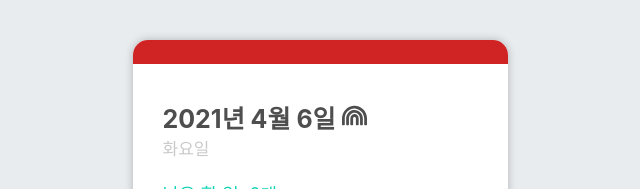
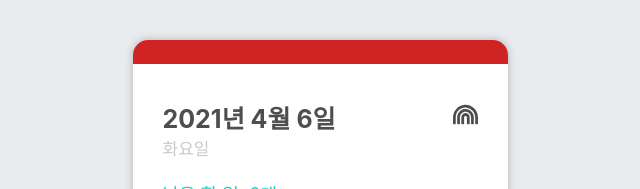
Before and after one commit to hyejooLim/rainbow, a React (Create React App) app: page / in a window 1280 px wide. Shown: the top 189 px of the page, without its empty margins (320-960 px from the left). Built offline with nearby package versions, Linux system fonts and the light colour scheme; no server answers.

Commit message:
modify: 날씨 아이콘 우측 정렬

```diff
--- a/src/components/TDhead.jsx
+++ b/src/components/TDhead.jsx
@@ -18,6 +18,9 @@ const TDheadBlock = styled.header`
     color: #4e4e4e;
     font-size: 25px;
     margin: 0;
+    display: flex;
+    justify-content: space-between;
+    align-items: center;
   }
 
   .day {
@@ -72,9 +75,8 @@ const TDhead = ({ weather }) => {
   return (
     <TDheadBlock>
       <h1 className='date'>
-        {dateString}
-        &nbsp;
-        {weatherIcon}
+        <span>{dateString}</span>
+        <span>{weatherIcon}</span>
       </h1>
       <div className='day'>{dayString}</div>
       <div className='left-work'>남은 할 일: {leftWork.length}개</div>
```
